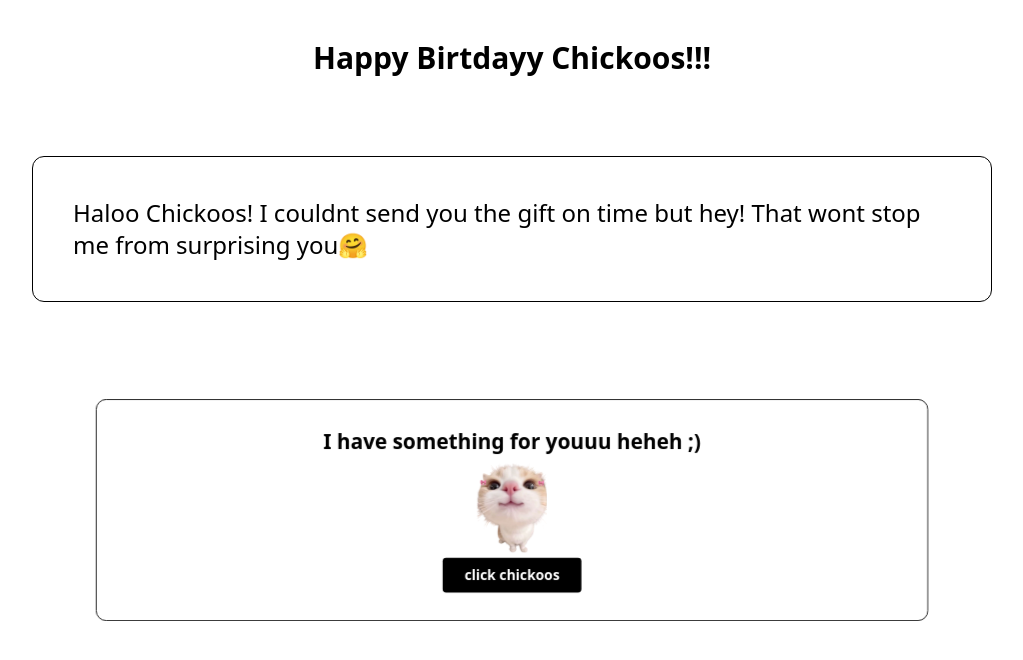
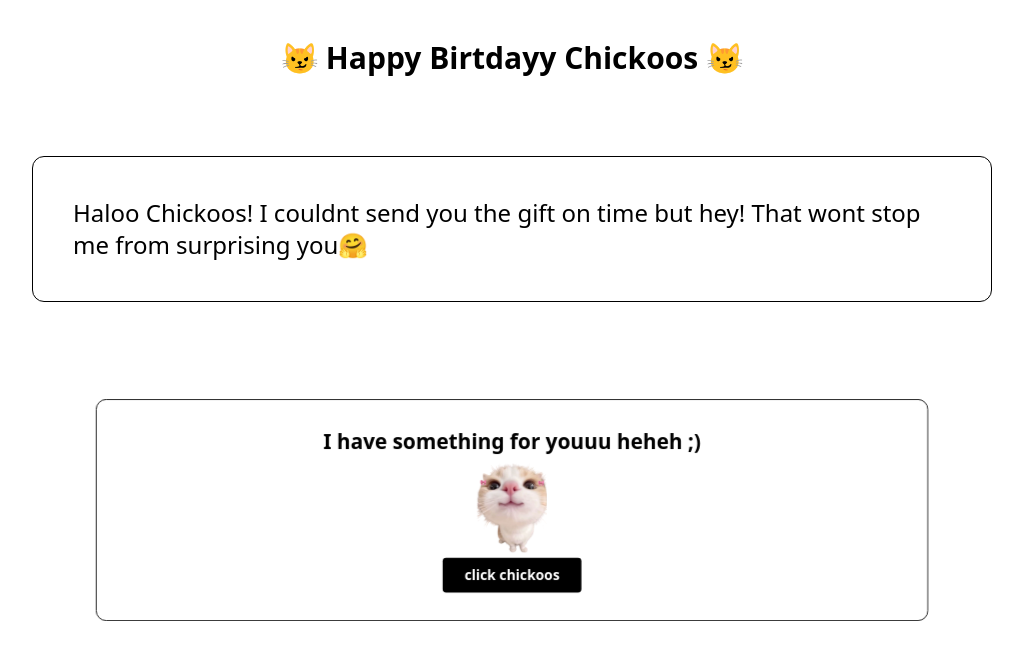
Before and after one commit to Tarun-175/Chickoos, a website: page index.html in a window 1280 px wide. Shown: the top 660 px of the page, without its empty margins (128-1151 px from the left). Drawn offline with nearby package versions, Linux system fonts and the light colour scheme.

Commit message:
Update index.html

```diff
--- a/index.html
+++ b/index.html
@@ -57,7 +57,7 @@
   <body>
     <div>
       <h2 class="text-center mt-10 text-3xl font-black">
-        Happy Birtdayy Chickoos!!!
+        😼 Happy Birtdayy Chickoos 😼
       </h2>
     </div>
 
@@ -68,7 +68,8 @@
       id="kotak"
     >
       <h3 class="text-2xl">
-        Haloo Chickoos! I couldnt send you the gift on time but hey! That wont stop me from surprising you🤗
+        Haloo Chickoos! I couldnt send you the gift on time but hey!
+                  That wont stop me from surprising you🤗
       </h3>
     </div>
 
```
